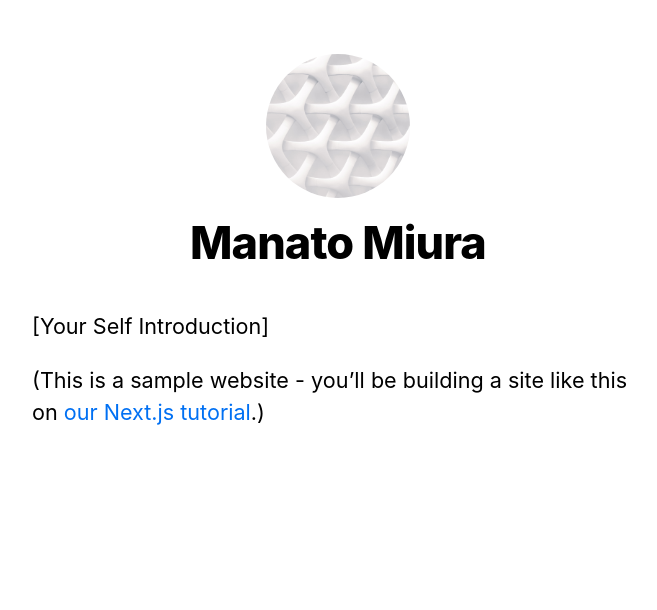
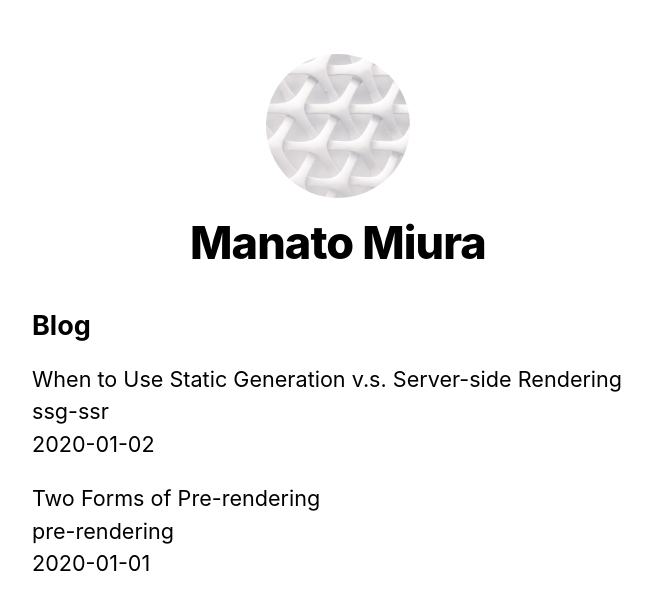
Before and after one commit to ryokiose/nextjs-blog-learn-1, a Next.js app: page / in a window 1280 px wide. Shown: the top 610 px of the page, without its empty margins (302-959 px from the left). Built offline with nearby package versions, Linux system fonts and the light colour scheme.

Commit message:
pre-rendering

```diff
--- a/components/layout.js
+++ b/components/layout.js
@@ -4,7 +4,7 @@ import styles from './layout.module.css';
 import utilStyles from '../styles/utils.module.css';
 import Link from 'next/link';
 
-const name = 'Manato Miura';
+export const name = 'Manato Miura';
 export const siteTitle = 'Next.js Sample Website';
 
 export default function Layout({ children, home }) {
--- /dev/null
+++ b/lib/posts.js
@@ -0,0 +1,35 @@
+import fs from 'fs';
+import path from 'path';
+import matter from 'gray-matter';
+
+const postsDirectory = path.join(process.cwd(), 'posts');
+
+export function getSortedPostsData() {
+  // Get file names under /posts
+  const fileNames = fs.readdirSync(postsDirectory);
+  const allPostsData = fileNames.map((fileName) => {
+    // Remove ".md" from file name to get id
+    const id = fileName.replace(/\.md$/, '');
+
+    // Read markdown file as string
+    const fullPath = path.join(postsDirectory, fileName);
+    const fileContents = fs.readFileSync(fullPath, 'utf8');
+
+    // Use gray-matter to parse the post metadata section
+    const matterResult = matter(fileContents);
+
+    // Combine the data with the id
+    return {
+      id,
+      ...matterResult.data,
+    };
+  });
+  // Sort posts by date
+  return allPostsData.sort((a, b) => {
+    if (a.date < b.date) {
+      return 1;
+    } else {
+      return -1;
+    }
+  });
+}
--- a/pages/index.js
+++ b/pages/index.js
@@ -1,10 +1,22 @@
 import Head from 'next/head';
-import Layout, { siteTitle } from '../components/layout';
+import Layout, { name, siteTitle } from '../components/layout';
 import utilStyles from '../styles/utils.module.css';
+import { getSortedPostsData } from '../lib/posts';
 
-export default function Home() {
+export async function getStaticProps() {
+  const allPostsData = getSortedPostsData();
+  return {
+    props: {
+      allPostsData,
+    },
+  };
+}
+
+export default function Home({ allPostsData }) {
   return (
     <Layout home>
+      {/*
+      Keep the existing code here
       <Head>
         <title>{siteTitle}</title>
       </Head>
@@ -15,6 +27,24 @@ export default function Home() {
           <a href="https://nextjs.org/learn">our Next.js tutorial</a>.)
         </p>
       </section>
+      */}
+      <Head>
+        <title>Blog - {name}</title>
+      </Head>
+      <section className={`${utilStyles.headingMd} ${utilStyles.padding1px}`}>
+        <h2 className={utilStyles.headingLg}>Blog</h2>
+        <ul className={utilStyles.list}>
+          {allPostsData.map(({ id, date, title }) => (
+            <li className={utilStyles.listItem} key={id}>
+              {title}
+              <br />
+              {id}
+              <br />
+              {date}
+            </li>
+          ))}
+        </ul>
+      </section>
     </Layout>
   );
 }
--- /dev/null
+++ b/posts/pre-rendering.md
@@ -0,0 +1,11 @@
+---
+title: 'Two Forms of Pre-rendering'
+date: '2020-01-01'
+---
+
+Next.js has two forms of pre-rendering: **Static Generation** and **Server-side Rendering**. The difference is in **when** it generates the HTML for a page.
+
+- **Static Generation** is the pre-rendering method that generates the HTML at **build time**. The pre-rendered HTML is then _reused_ on each request.
+- **Server-side Rendering** is the pre-rendering method that generates the HTML on **each request**.
+
+Importantly, Next.js lets you **choose** which pre-rendering form to use for each page. You can create a "hybrid" Next.js app by using Static Generation for most pages and using Server-side Rendering for others.
--- /dev/null
+++ b/posts/ssg-ssr.md
@@ -0,0 +1,19 @@
+---
+title: 'When to Use Static Generation v.s. Server-side Rendering'
+date: '2020-01-02'
+---
+
+We recommend using **Static Generation** (with and without data) whenever possible because your page can be built once and served by CDN, which makes it much faster than having a server render the page on every request.
+
+You can use Static Generation for many types of pages, including:
+
+- Marketing pages
+- Blog posts
+- E-commerce product listings
+- Help and documentation
+
+You should ask yourself: "Can I pre-render this page **ahead** of a user's request?" If the answer is yes, then you should choose Static Generation.
+
+On the other hand, Static Generation is **not** a good idea if you cannot pre-render a page ahead of a user's request. Maybe your page shows frequently updated data, and the page content changes on every request.
+
+In that case, you can use **Server-Side Rendering**. It will be slower, but the pre-rendered page will always be up-to-date. Or you can skip pre-rendering and use client-side JavaScript to populate data.
```
